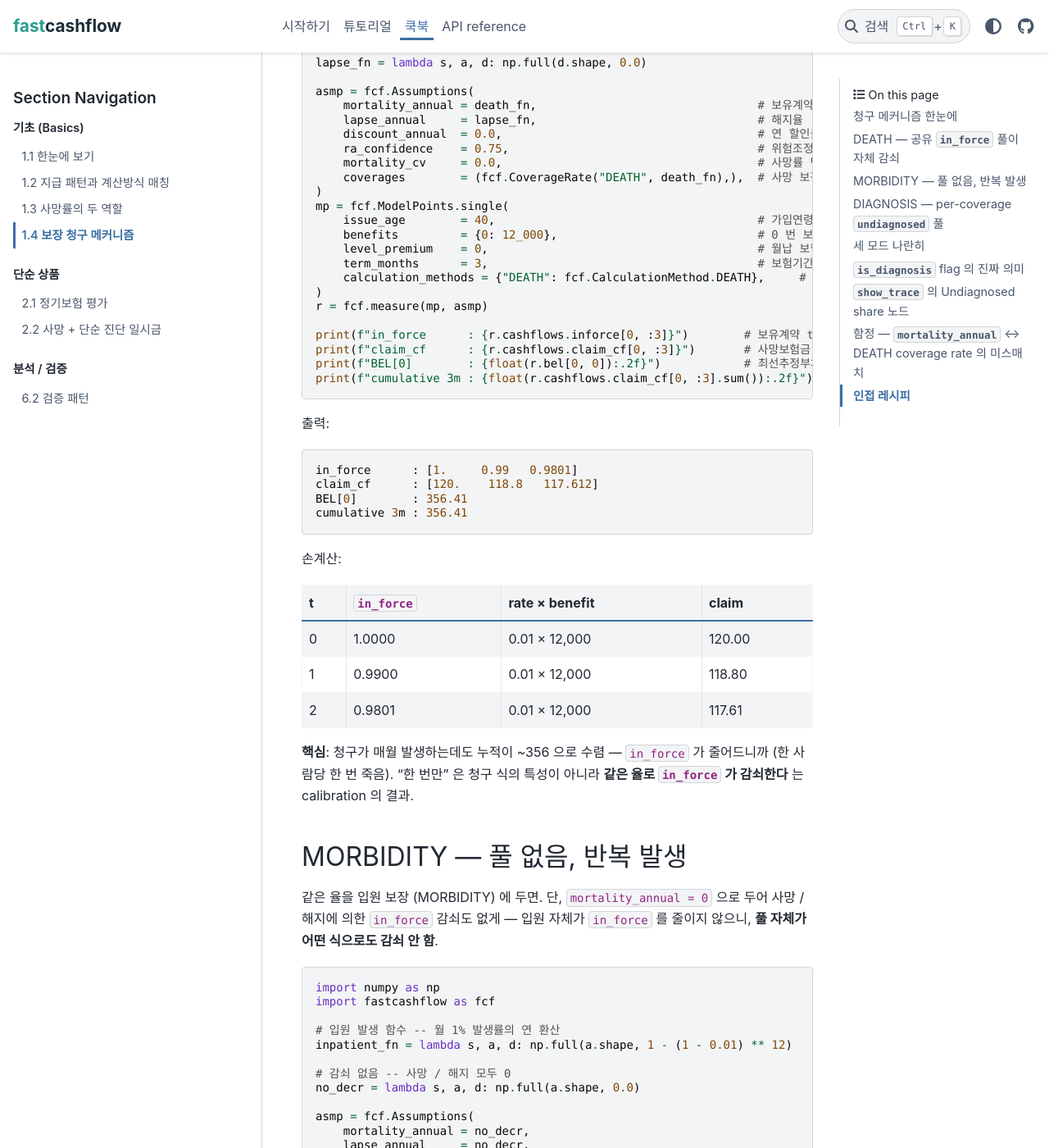
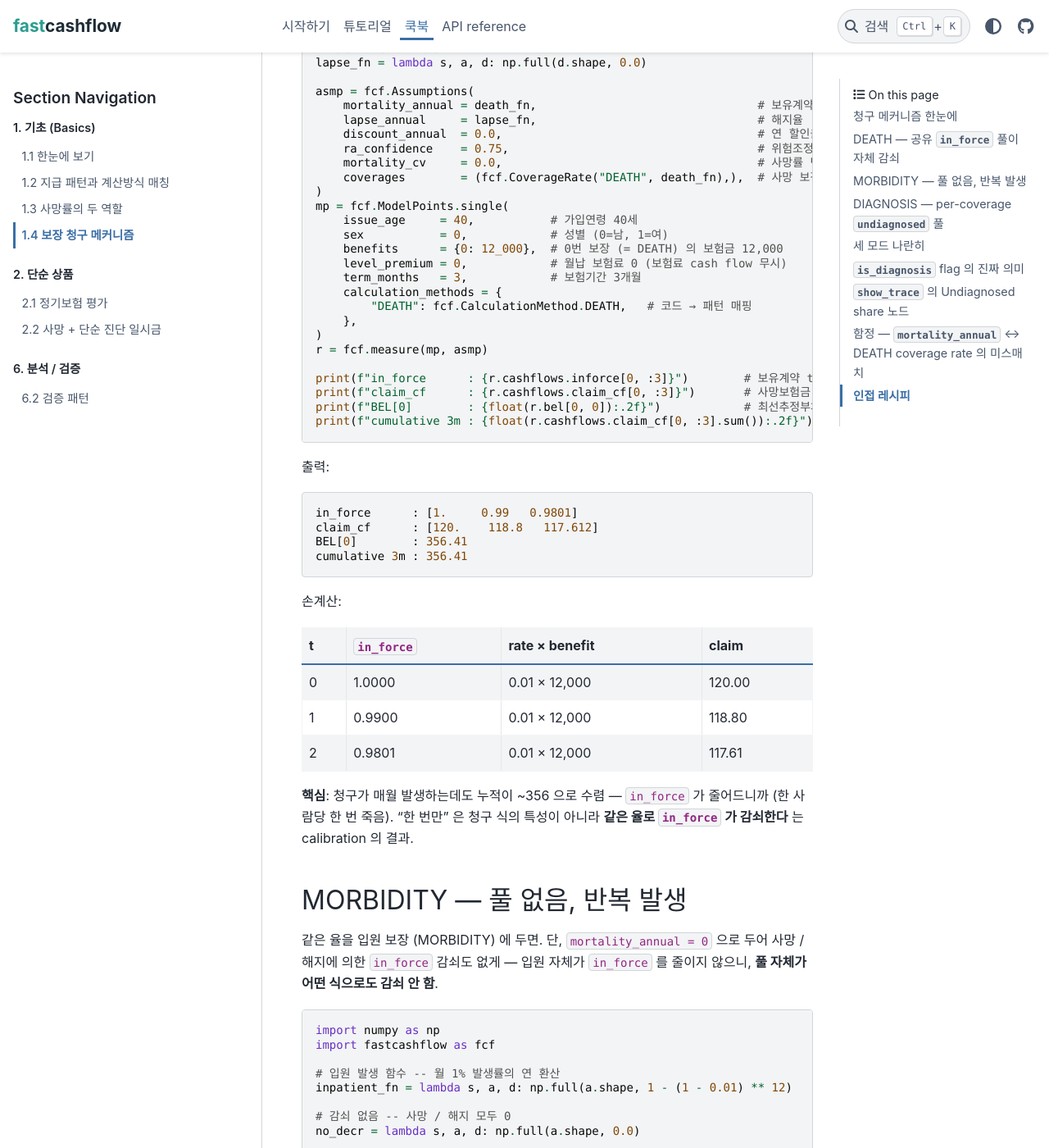
Before and after one commit to seokhoonj/fastcashflow, a Sphinx documentation site: the page built from docs/cookbook/basics/coverage-mechanics.md, in a window 1280 px wide and 1400 px high, scrolled down 1600 px. Shown: the whole window at 82% size. Built offline with Sphinx 7.4.7 and the PyData theme 0.15.4, drawn with Linux system fonts in a browser that asks for light colours; some of the changed text lies outside the part shown.

Commit message:
docs: cookbook -- show sex in ModelPoints.single, number sidebar parts
- ModelPoints.single examples now show sex right after issue_age (2.1,
  2.2, and the three coverage-mechanics blocks). The toy rate functions
  are flat (모든 sex/age/duration 에 동일), so the value is unchanged;
  the rate-function comment carries that flatness note. Showing both
  issue_age and sex makes the model point representative and answers the
  "where is sex?" question.
- coverage-mechanics blocks: break the calculation_methods dict across
  lines and pull comments to the group column (no horizontal scroll);
  attach Korean counters (40세 / 3개월 / 0번 / 1건당).
- cookbook sidebar toctree captions numbered to match the body: "1. 기초
  (Basics)", "2. 단순 상품", "6. 분석 / 검증".

````diff
--- a/docs/cookbook/basics/coverage-mechanics.md
+++ b/docs/cookbook/basics/coverage-mechanics.md
@@ -78,11 +78,14 @@ asmp = fcf.Assumptions(
     coverages        = (fcf.CoverageRate("DEATH", death_fn),),  # 사망 보장 1 종 (청구 rate = 같은 death_fn)
 )
 mp = fcf.ModelPoints.single(
-    issue_age        = 40,                                      # 가입연령 40 세
-    benefits         = {0: 12_000},                             # 0 번 보장 (= DEATH) 의 보험금 12,000
-    level_premium    = 0,                                       # 월납 보험료 0 (보험료 cash flow 무시)
-    term_months      = 3,                                       # 보험기간 3 개월
-    calculation_methods = {"DEATH": fcf.CalculationMethod.DEATH},     # 코드 → 패턴 매핑
+    issue_age     = 40,           # 가입연령 40세
+    sex           = 0,            # 성별 (0=남, 1=여)
+    benefits      = {0: 12_000},  # 0번 보장 (= DEATH) 의 보험금 12,000
+    level_premium = 0,            # 월납 보험료 0 (보험료 cash flow 무시)
+    term_months   = 3,            # 보험기간 3개월
+    calculation_methods = {
+        "DEATH": fcf.CalculationMethod.DEATH,   # 코드 → 패턴 매핑
+    },
 )
 r = fcf.measure(mp, asmp)
 
@@ -138,11 +141,14 @@ asmp = fcf.Assumptions(
     coverages        = (fcf.CoverageRate("INPATIENT", inpatient_fn),),     # 입원 보장 1 종 (청구 rate = inpatient_fn)
 )
 mp = fcf.ModelPoints.single(
-    issue_age        = 40,                                                 # 가입연령 40 세
-    benefits         = {0: 12_000},                                        # 0 번 보장 (= INPATIENT) 의 입원 1 건당 12,000
-    level_premium    = 0,                                                  # 월납 보험료 0 (보험료 cash flow 무시)
-    term_months      = 3,                                                  # 보험기간 3 개월
-    calculation_methods = {"INPATIENT": fcf.CalculationMethod.MORBIDITY},        # 코드 → 패턴 매핑
+    issue_age     = 40,           # 가입연령 40세
+    sex           = 0,            # 성별 (0=남, 1=여)
+    benefits      = {0: 12_000},  # 0번 보장 (= INPATIENT) 의 입원 1건당 12,000
+    level_premium = 0,            # 월납 보험료 0 (보험료 cash flow 무시)
+    term_months   = 3,            # 보험기간 3개월
+    calculation_methods = {
+        "INPATIENT": fcf.CalculationMethod.MORBIDITY,   # 코드 → 패턴 매핑
+    },
 )
 r = fcf.measure(mp, asmp)
 
@@ -203,11 +209,14 @@ asmp = fcf.Assumptions(
     coverages        = (fcf.CoverageRate("CANCER", cancer_fn),),      # 암 진단 보장 1 종 (청구 rate = cancer_fn)
 )
 mp = fcf.ModelPoints.single(
-    issue_age        = 40,                                            # 가입연령 40 세
-    benefits         = {0: 12_000},                                   # 0 번 보장 (= CANCER) 의 진단 일시금 12,000
-    level_premium    = 0,                                             # 월납 보험료 0 (보험료 cash flow 무시)
-    term_months      = 3,                                             # 보험기간 3 개월
-    calculation_methods = {"CANCER": fcf.CalculationMethod.DIAGNOSIS},      # 코드 → 패턴 매핑
+    issue_age     = 40,           # 가입연령 40세
+    sex           = 0,            # 성별 (0=남, 1=여)
+    benefits      = {0: 12_000},  # 0번 보장 (= CANCER) 의 진단 일시금 12,000
+    level_premium = 0,            # 월납 보험료 0 (보험료 cash flow 무시)
+    term_months   = 3,            # 보험기간 3개월
+    calculation_methods = {
+        "CANCER": fcf.CalculationMethod.DIAGNOSIS,   # 코드 → 패턴 매핑
+    },
 )
 r = fcf.measure(mp, asmp)
 
--- a/docs/cookbook/index.md
+++ b/docs/cookbook/index.md
@@ -202,7 +202,7 @@
 
 ```{toctree}
 :hidden:
-:caption: 기초 (Basics)
+:caption: 1. 기초 (Basics)
 
 basics/overview
 basics/calculation-methods
@@ -212,7 +212,7 @@ basics/coverage-mechanics
 
 ```{toctree}
 :hidden:
-:caption: 단순 상품
+:caption: 2. 단순 상품
 
 simple/term-life
 simple/death-diagnosis
@@ -220,7 +220,7 @@ simple/death-diagnosis
 
 ```{toctree}
 :hidden:
-:caption: 분석 / 검증
+:caption: 6. 분석 / 검증
 
 workflow/validation
 ```
````
Also changed, not shown: docs/cookbook/simple/death-diagnosis.md (+3 -2 lines), docs/cookbook/simple/term-life.md (+1 -0 lines).
